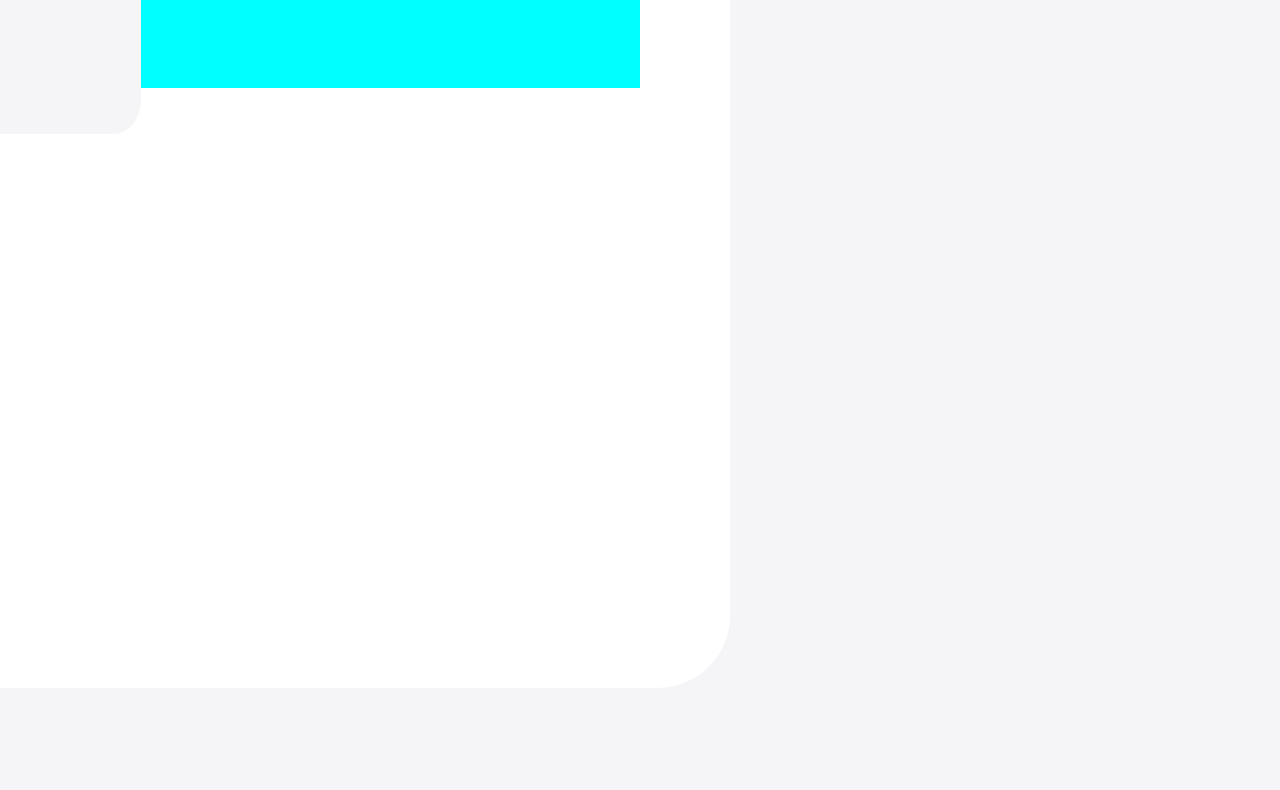
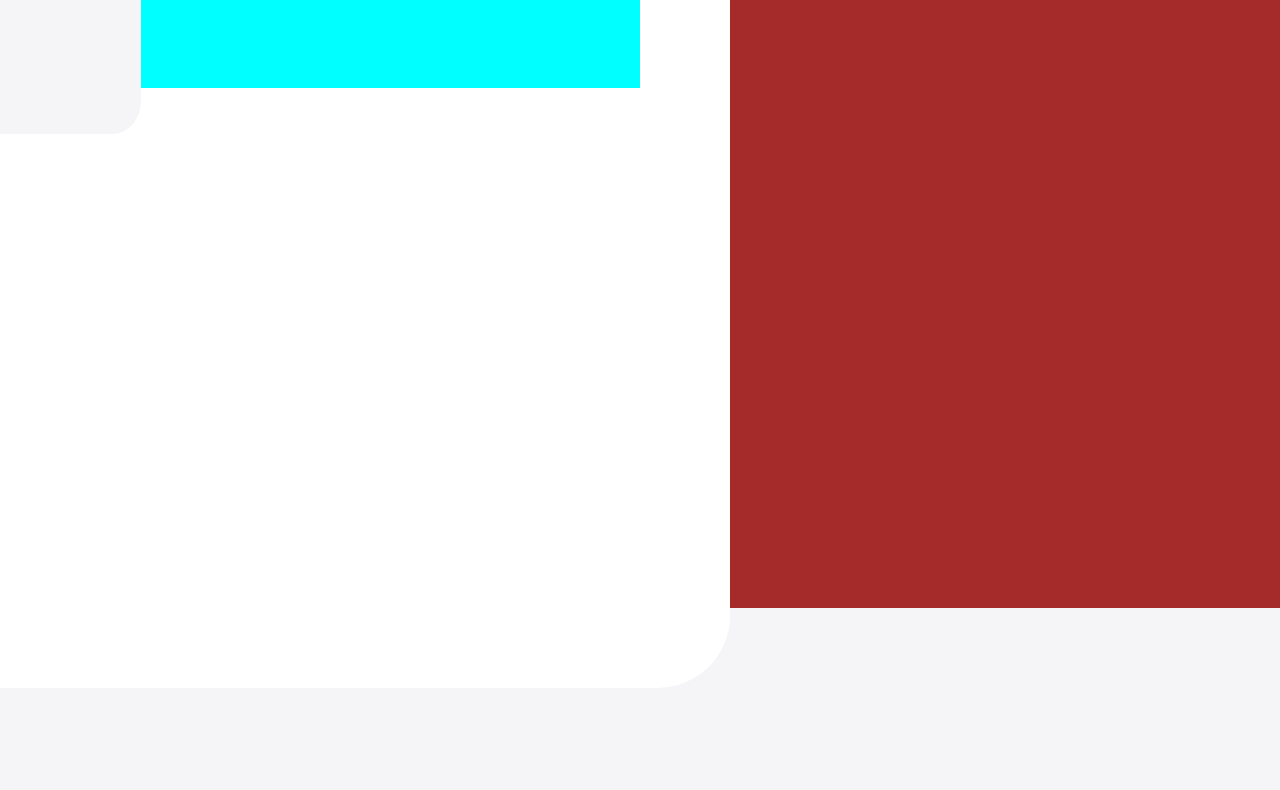
Before and after one commit to AniaPas/IPGHealth-recruitment-project, a website: page views/index.html in a window 1280 px wide. Shown: the part 32-822 px from the top of the page. Drawn offline with Linux system fonts and the light colour scheme.

Commit message:
grid adjustment

```diff
--- a/sass/custom.scss
+++ b/sass/custom.scss
@@ -8,15 +8,20 @@ body {
   background-color: $lightGray;
   height: 106vh;
   header {
+    width: 100vw;
     display: grid;
+    justify-content: start;
+    grid-template-areas: "wrapper wrapper contact contact";
+
     .wrapper {
       //position: relative;
+      grid-area: wrapper;
       background-color: $white;
       width: 57vw;
       height: 90vh;
       display: grid;
       border-radius: 0 0 10% 0;
-      //grid-template-columns: repeat(12, 1fr);
+      grid-template-areas: "a ";
       //grid-template-rows: repeat(12, 1fr);
       //width: 100vw;
       //height: 100vh;
@@ -26,6 +31,7 @@ body {
         background-color: aqua;
         width: 50vw;
         height: 15vh;
+        grid-area: a;
 
         display: flex;
         flex-direction: row;
@@ -33,15 +39,25 @@ body {
         z-index: 200;
         .logo {
           background-color: $lightGray;
+
           width: 11vw;
           height: 20.7vh;
           border-radius: 0 0 20% 0;
         }
         .navigation-list {
+          position: sticky;
+
+          top: 0;
           display: flex;
           flex-direction: row;
         }
       }
     }
+    .contact-section {
+      justify-self: end;
+      width: 43vw;
+      height: 80vh;
+      background-color: brown;
+    }
   }
 }
--- a/views/index.html
+++ b/views/index.html
@@ -16,6 +16,7 @@
   </head>
   <body>
     <header>
+      <div class="contact-section">contact lalalalalal</div>
       <div class="wrapper">
         <section class="nav-container">
           <div class="logo">logo</div>
@@ -28,7 +29,6 @@
             </ul>
           </nav>
         </section>
-        <section class="contact-section"></section>
       </div>
     </header>
   </body>
```
Also changed, not shown: sass/custom.css, 1 other file.
